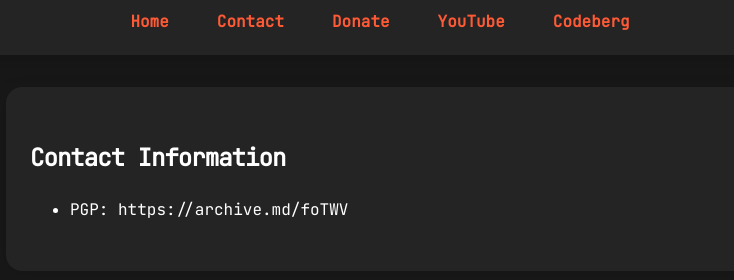
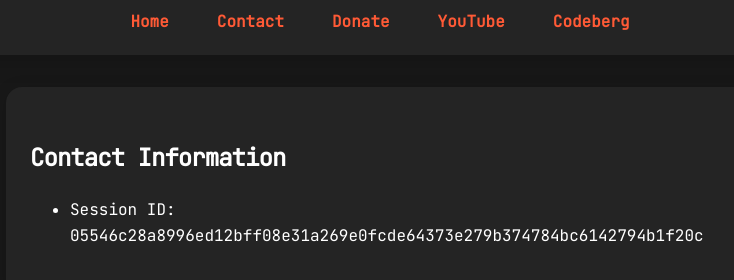
Before and after one commit to HiboMan/hiboman.github.io, a plain HTML site: page contact.html in a window 1280 px wide. Shown: the part 122-402 px from the top of the page, without its empty margins (260-994 px from the left). Drawn offline with Linux system fonts and the light colour scheme.

Commit message:
Update contact.html

```diff
--- a/contact.html
+++ b/contact.html
@@ -22,7 +22,7 @@
 <main>
   <h2>Contact Information</h2>
   <ul>
-    <li>PGP: https://archive.md/foTWV</li>
+    <li>Session ID: 05546c28a8996ed12bff08e31a269e0fcde64373e279b374784bc6142794b1f20c</li>
   </ul>
 </main>
 </body>
```
